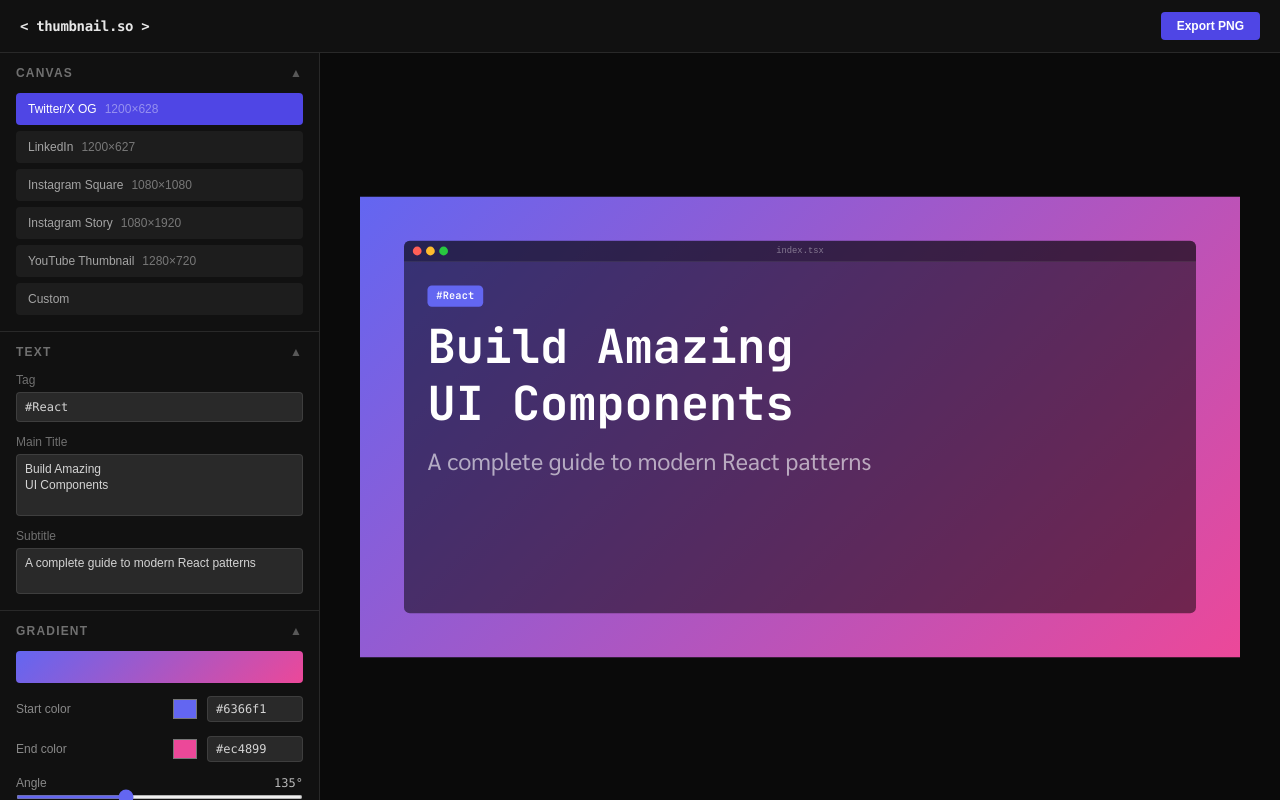
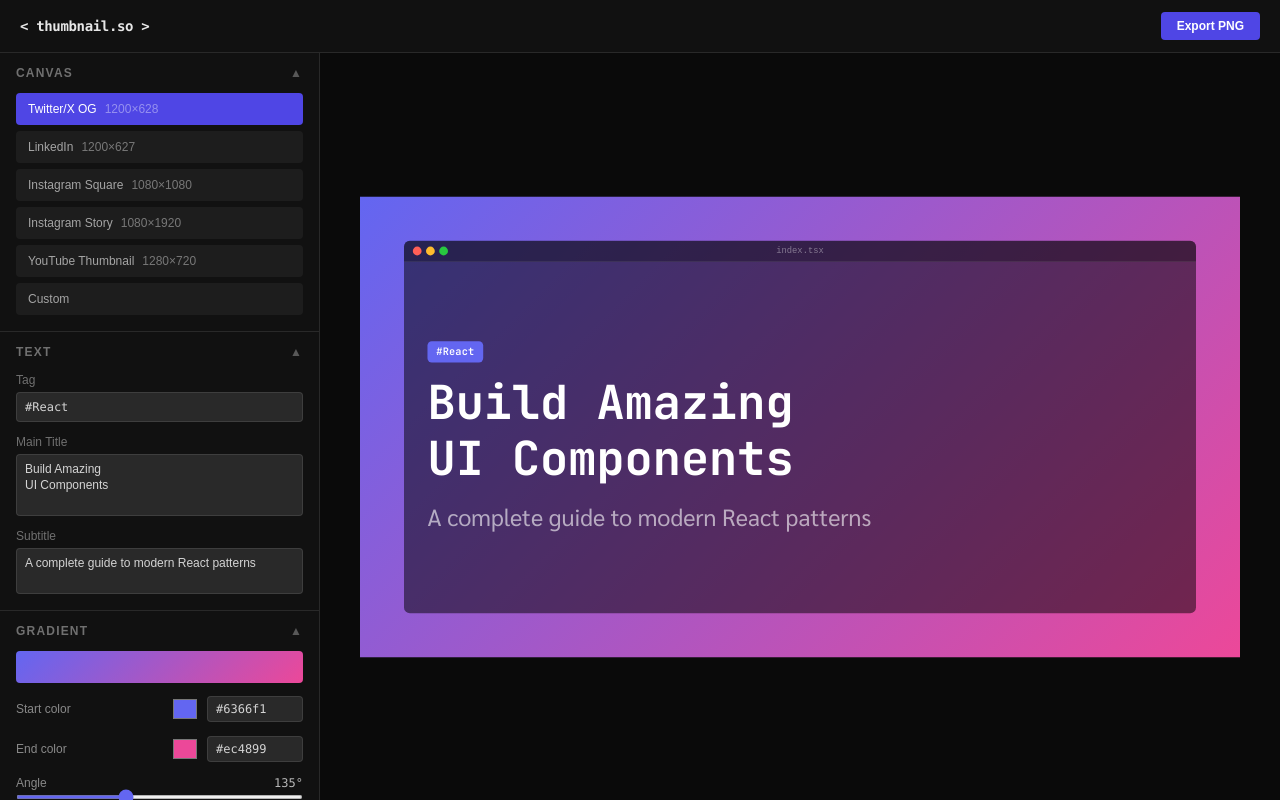
Before and after one commit to kittypunkz/caption-creator, a React (Vite) app: page / in a window 1280 px wide. Built offline with nearby package versions, Linux system fonts and the light colour scheme.

Commit message:
fix: apply text position spacers to macOS/Windows window style (was only applied to none)

```diff
--- a/src/components/preview/IDEWindow.tsx
+++ b/src/components/preview/IDEWindow.tsx
@@ -105,7 +105,11 @@ export function IDEWindow({ style, filename, textPosition, children }: Props) {
       ) : (
         <WindowsTitleBar filename={filename} />
       )}
-      <div style={contentStyle}>{children}</div>
+      <div style={contentStyle}>
+        <div style={{ flex: textPosition }} />
+        {children}
+        <div style={{ flex: 100 - textPosition }} />
+      </div>
     </div>
   )
 }
--- a/vite.config.ts
+++ b/vite.config.ts
@@ -1,10 +1,8 @@
 import { defineConfig } from 'vitest/config'
 import react from '@vitejs/plugin-react'
 
-import { cloudflare } from "@cloudflare/vite-plugin";
-
 export default defineConfig({
-  plugins: [react(), cloudflare()],
+  plugins: [react()],
   test: {
     environment: 'jsdom',
     globals: true,
```
